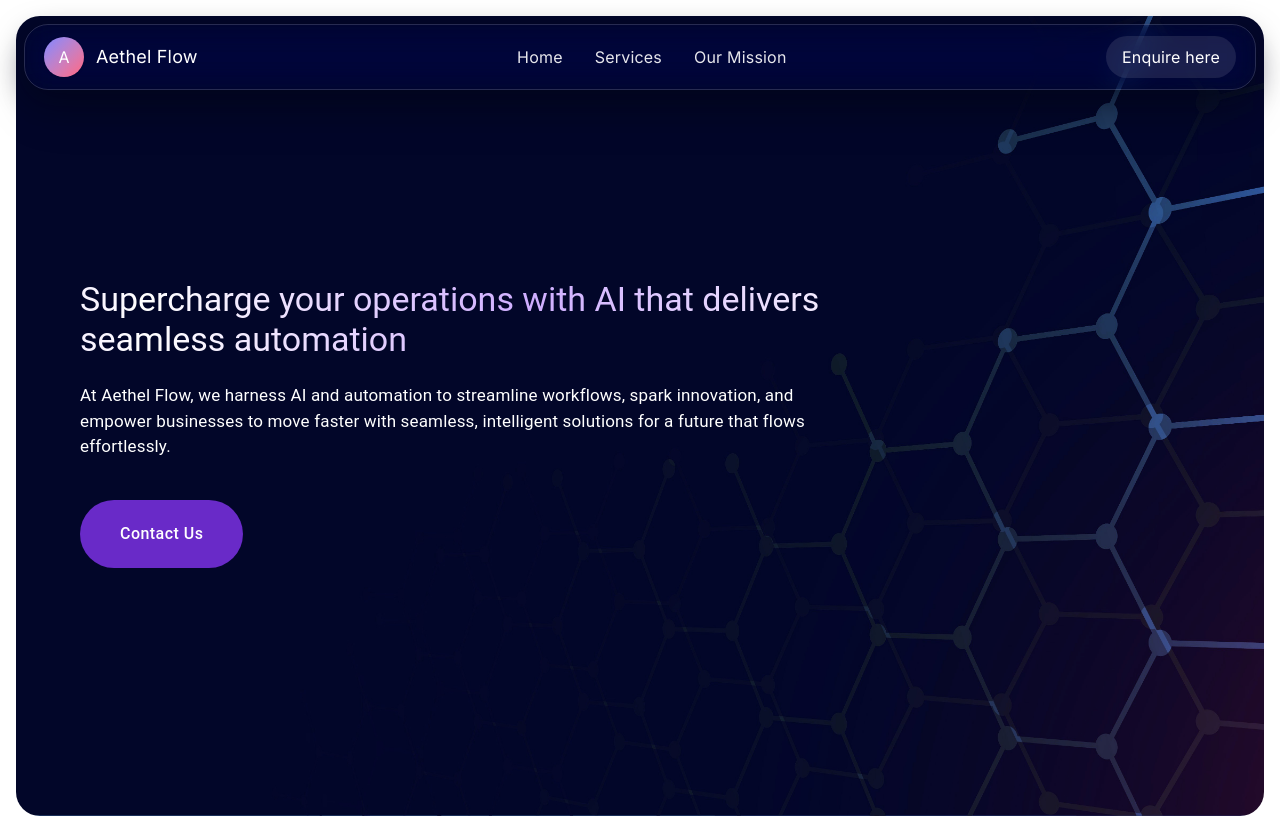
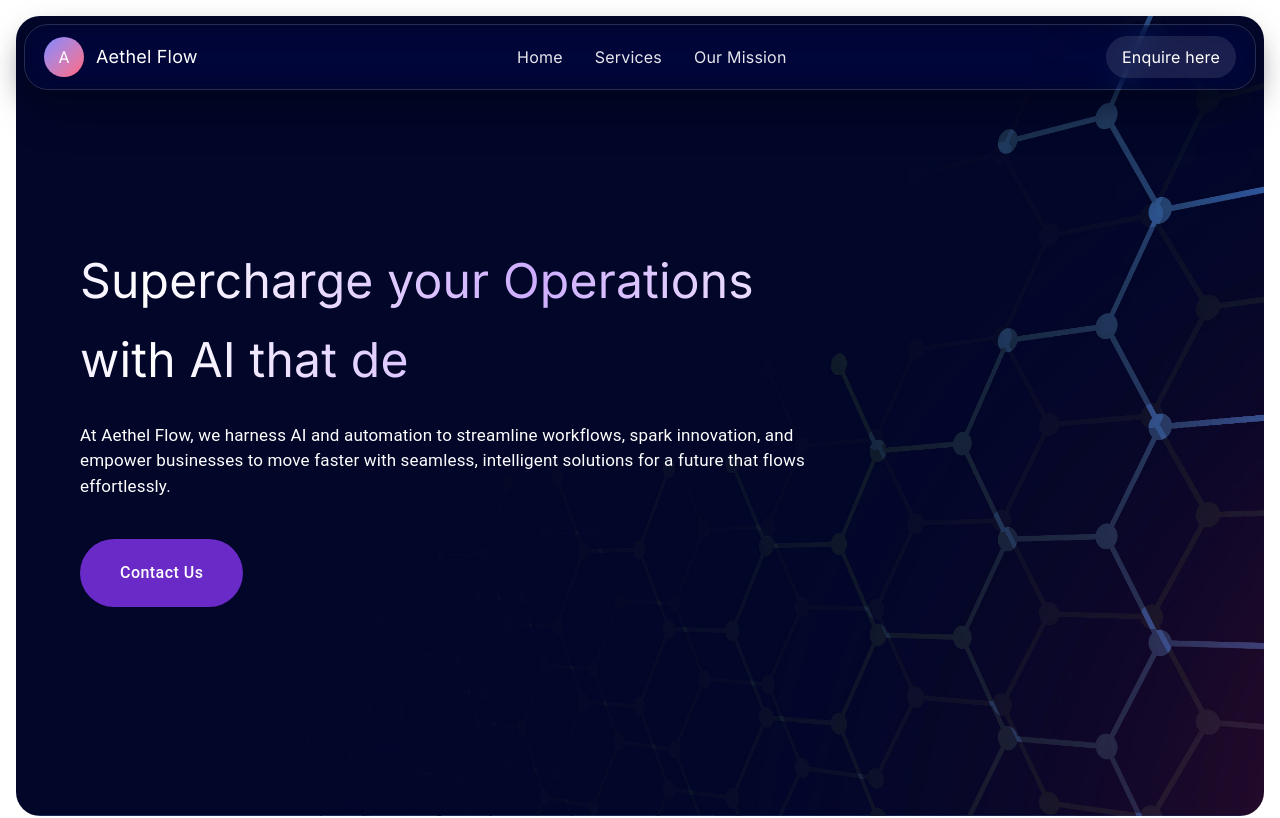
Before and after one commit to aethelflow-solutions/AethelSite, a Next.js app: page / in a window 1280 px wide. Shown: the top 818 px of the page. Built offline with nearby package versions, Linux system fonts and the light colour scheme.

Commit message:
added the typing effect

```diff
--- /dev/null
+++ b/app/components/TextType.tsx
@@ -0,0 +1,215 @@
+"use client";
+
+import {
+  ElementType,
+  useEffect,
+  useRef,
+  useState,
+  createElement,
+  useMemo,
+  useCallback,
+} from "react";
+import { gsap } from "gsap";
+
+interface TextTypeProps {
+  className?: string;
+  showCursor?: boolean;
+  hideCursorWhileTyping?: boolean;
+  cursorCharacter?: string | React.ReactNode;
+  cursorBlinkDuration?: number;
+  cursorClassName?: string;
+  text: string | string[];
+  as?: ElementType;
+  typingSpeed?: number;
+  initialDelay?: number;
+  pauseDuration?: number;
+  deletingSpeed?: number;
+  loop?: boolean;
+  textColors?: string[];
+  variableSpeed?: { min: number; max: number };
+  onSentenceComplete?: (sentence: string, index: number) => void;
+  startOnVisible?: boolean;
+  reverseMode?: boolean;
+}
+
+const TextType = ({
+  text,
+  as: Component = "div",
+  typingSpeed = 50,
+  initialDelay = 0,
+  pauseDuration = 2000,
+  deletingSpeed = 30,
+  loop = true,
+  className = "",
+  showCursor = true,
+  hideCursorWhileTyping = false,
+  cursorCharacter = "|",
+  cursorClassName = "",
+  cursorBlinkDuration = 0.5,
+  textColors = [],
+  variableSpeed,
+  onSentenceComplete,
+  startOnVisible = false,
+  reverseMode = false,
+  ...props
+}: TextTypeProps & React.HTMLAttributes<HTMLElement>) => {
+  const [displayedText, setDisplayedText] = useState("");
+  const [currentCharIndex, setCurrentCharIndex] = useState(0);
+  const [isDeleting, setIsDeleting] = useState(false);
+  const [currentTextIndex, setCurrentTextIndex] = useState(0);
+  const [isVisible, setIsVisible] = useState(!startOnVisible);
+  const cursorRef = useRef<HTMLSpanElement>(null);
+  const containerRef = useRef<HTMLElement>(null);
+
+  const textArray = useMemo(
+    () => (Array.isArray(text) ? text : [text]),
+    [text]
+  );
+
+  const getRandomSpeed = useCallback(() => {
+    if (!variableSpeed) return typingSpeed;
+    const { min, max } = variableSpeed;
+    return Math.random() * (max - min) + min;
+  }, [variableSpeed, typingSpeed]);
+
+  const getCurrentTextColor = () => {
+    if (textColors.length === 0) return;
+    return textColors[currentTextIndex % textColors.length];
+  };
+
+  useEffect(() => {
+    if (!startOnVisible || !containerRef.current) return;
+
+    const observer = new IntersectionObserver(
+      (entries) => {
+        entries.forEach((entry) => {
+          if (entry.isIntersecting) {
+            setIsVisible(true);
+          }
+        });
+      },
+      { threshold: 0.1 }
+    );
+
+    observer.observe(containerRef.current);
+    return () => observer.disconnect();
+  }, [startOnVisible]);
+
+  useEffect(() => {
+    if (showCursor && cursorRef.current) {
+      gsap.set(cursorRef.current, { opacity: 1 });
+      gsap.to(cursorRef.current, {
+        opacity: 0,
+        duration: cursorBlinkDuration,
+        repeat: -1,
+        yoyo: true,
+        ease: "power2.inOut",
+      });
+    }
+  }, [showCursor, cursorBlinkDuration]);
+
+  useEffect(() => {
+    if (!isVisible) return;
+
+    let timeout: NodeJS.Timeout;
+
+    const currentText = textArray[currentTextIndex];
+    const processedText = reverseMode
+      ? currentText.split("").reverse().join("")
+      : currentText;
+
+    const executeTypingAnimation = () => {
+      if (isDeleting) {
+        if (displayedText === "") {
+          setIsDeleting(false);
+          if (currentTextIndex === textArray.length - 1 && !loop) {
+            return;
+          }
+
+          if (onSentenceComplete) {
+            onSentenceComplete(textArray[currentTextIndex], currentTextIndex);
+          }
+
+          setCurrentTextIndex((prev) => (prev + 1) % textArray.length);
+          setCurrentCharIndex(0);
+          timeout = setTimeout(() => {}, pauseDuration);
+        } else {
+          timeout = setTimeout(() => {
+            setDisplayedText((prev) => prev.slice(0, -1));
+          }, deletingSpeed);
+        }
+      } else {
+        if (currentCharIndex < processedText.length) {
+          timeout = setTimeout(
+            () => {
+              setDisplayedText(
+                (prev) => prev + processedText[currentCharIndex]
+              );
+              setCurrentCharIndex((prev) => prev + 1);
+            },
+            variableSpeed ? getRandomSpeed() : typingSpeed
+          );
+        } else if (textArray.length >= 1) {
+          if (!loop && currentTextIndex === textArray.length - 1) return;
+          timeout = setTimeout(() => {
+            setIsDeleting(true);
+          }, pauseDuration);
+        }
+      }
+    };
+
+    if (currentCharIndex === 0 && !isDeleting && displayedText === "") {
+      timeout = setTimeout(executeTypingAnimation, initialDelay);
+    } else {
+      executeTypingAnimation();
+    }
+
+    return () => clearTimeout(timeout);
+  }, [
+    currentCharIndex,
+    displayedText,
+    isDeleting,
+    typingSpeed,
+    deletingSpeed,
+    pauseDuration,
+    textArray,
+    currentTextIndex,
+    loop,
+    initialDelay,
+    isVisible,
+    reverseMode,
+    variableSpeed,
+    onSentenceComplete,
+  ]);
+
+  const shouldHideCursor =
+    hideCursorWhileTyping &&
+    (currentCharIndex < textArray[currentTextIndex].length || isDeleting);
+
+  return createElement(
+    Component,
+    {
+      ref: containerRef,
+      className: `inline-block whitespace-pre-wrap tracking-tight ${className}`,
+      ...props,
+    },
+    <span
+      className="inline"
+      style={{ color: getCurrentTextColor() || "inherit" }}
+    >
+      {displayedText}
+    </span>,
+    showCursor && (
+      <span
+        ref={cursorRef}
+        className={`ml-1 inline-block opacity-100 ${
+          shouldHideCursor ? "hidden" : ""
+        } ${cursorClassName}`}
+      >
+        {cursorCharacter}
+      </span>
+    )
+  );
+};
+
+export default TextType;
--- a/app/sections/HeroSection.tsx
+++ b/app/sections/HeroSection.tsx
@@ -3,6 +3,7 @@
 import { useCallback } from "react";
 import { Typography } from "@mui/material";
 import AButton from "../components/AButton";
+import TextType from "../components/TextType";
 
 function scrollToSection(sectionId: string): void {
   const element = document.getElementById(sectionId);
@@ -22,15 +23,30 @@
       aria-label="Hero section"
     >
       <div className="w-full flex flex-col items-start justify-center gap-6 max-w-3xl mx-auto text-left ml-10">
-        <Typography
-          component="h1"
-          variant="h3"
-          className="font-bold leading-tight heroTitle"
-          sx={{ fontSize: { xs: "26px", md: "34px" } }}
-        >
-          Supercharge your operations with AI that delivers seamless automation
-        </Typography>
-
+        <TextType
+          text={[
+            "Supercharge your Operations with AI that delivers seamless Automation",
+            "Transform workflows with AI-powered automation that works",
+            "Elevate your business with intelligent automation solutions",
+            "Automate smarter, scale faster with AI-driven innovation",
+            "Streamline operations with AI that adapts to your needs",
+            "Unlock efficiency through intelligent automation and AI",
+            "Power your business with seamless AI automation",
+            "Accelerate growth with intelligent workflow automation",
+            "Empower your team with AI that automates complexity",
+            "Drive innovation with AI-powered operational excellence",
+          ]}
+          typingSpeed={60}
+          pauseDuration={1500}
+          showCursor={false}
+          cursorCharacter="|"
+          className="text-5xl  font-extrabold heroTitle"
+          // textColors={["#e5e5e1"]}
+          // loop={false}
+          onSentenceComplete={() => console.log("Sentence completed!")}
+          startOnVisible={true}
+          reverseMode={false}
+        />
         <Typography
           component="p"
           variant="body1"
@@ -41,7 +57,6 @@
           spark innovation, and empower businesses to move faster with seamless,
           intelligent solutions for a future that flows effortlessly.
         </Typography>
-
         <div className="mt-4">
           <AButton
             variant="outlined"
```
